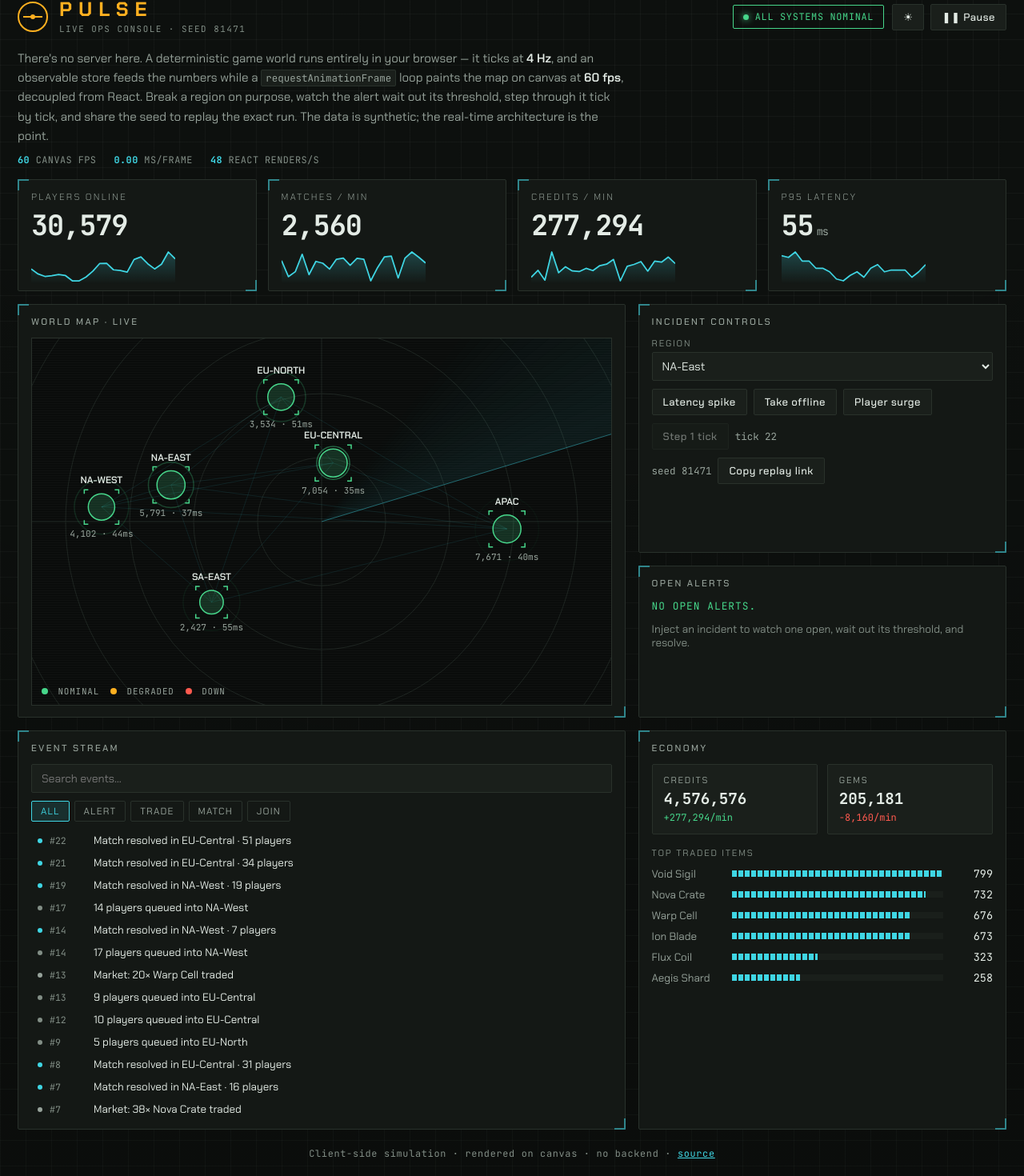
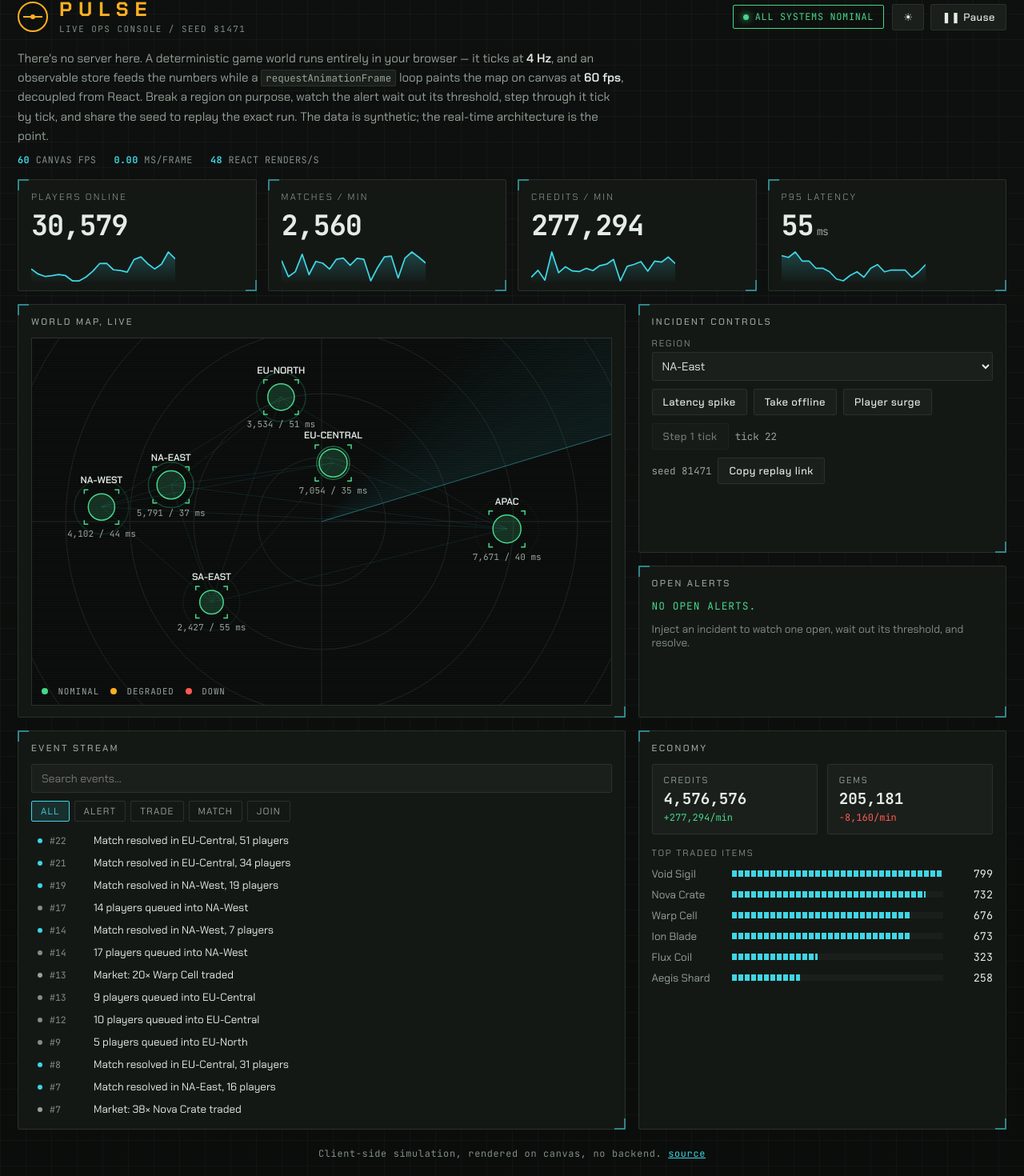
Before and after one commit to Yeezy2277/live-ops-console, a React (Vite) app: page / in a window 1280 px wide. Shown: the part 22-1492 px from the top of the page at 80% size. Built offline with nearby package versions, Linux system fonts and the light colour scheme.

Commit message:
fix(copy): plain separators instead of middle dots
The dot-separated pattern in titles, labels, footers and READMEs reads as generated text; commas, slashes and plain sentences replace it.

```diff
--- a/index.html
+++ b/index.html
@@ -74,7 +74,7 @@
           <a href="https://github.com/Yeezy2277/live-ops-console" style="color: #3fd6e4"
             >Source code</a
           >
-          &nbsp;·&nbsp;
+          &nbsp;/&nbsp;
           <a href="https://vitaliipopov.dev" style="color: #3fd6e4">Portfolio</a>
         </p>
         <p style="margin: 0; color: #5f6a63; font-size: 0.85rem; font-family: 'JetBrains Mono', monospace; text-transform: uppercase; letter-spacing: 0.1em">
--- a/src/App.tsx
+++ b/src/App.tsx
@@ -30,7 +30,7 @@ export default function App() {
       <MetricsRow />
       <div className="grid">
         <section className="panel panel--map" aria-labelledby="p-map">
-          <h2 className="panel__title" id="p-map">World map · live</h2>
+          <h2 className="panel__title" id="p-map">World map, live</h2>
           <ErrorBoundary area="world map">
             <WorldMap />
           </ErrorBoundary>
@@ -54,7 +54,7 @@ export default function App() {
       </div>
       </main>
       <footer className="foot">
-        Client-side simulation · rendered on canvas · no backend ·{" "}
+        Client-side simulation, rendered on canvas, no backend.{" "}
         <a href="https://github.com/Yeezy2277/live-ops-console">source</a>
       </footer>
     </div>
--- a/src/components/AlertsPanel.tsx
+++ b/src/components/AlertsPanel.tsx
@@ -28,7 +28,7 @@ function List({ alerts, now }: { alerts: ReturnType<typeof store.alerts.active>;
         <li key={a.id} className={`alert alert--${a.severity}${a.acknowledged ? " alert--ack" : ""}`}>
           <span className="alert__sev">{a.severity}</span>
           <span className="alert__what">
-            {a.label} · {a.region}
+            {a.label}, {a.region}
           </span>
           <span className="alert__age">{Math.max(0, Math.round((now - a.openedAtTick) / TICKS_PER_SEC))}s</span>
           {a.acknowledged ? (
--- a/src/components/Header.tsx
+++ b/src/components/Header.tsx
@@ -32,7 +32,7 @@ export function Header() {
         <span className="hdr__logo" aria-hidden="true" />
         <div>
           <h1 className="hdr__title">Pulse</h1>
-          <div className="hdr__sub">Live ops console · seed {store.seed}</div>
+          <div className="hdr__sub">Live ops console / seed {store.seed}</div>
         </div>
       </div>
 
--- a/src/components/WorldMap.tsx
+++ b/src/components/WorldMap.tsx
@@ -151,7 +151,7 @@ export function WorldMap() {
         if (w >= 520) {
           ctx.fillStyle = p.muted;
           ctx.font = `11px ${FONT_MONO}`;
-          ctx.fillText(`${r.players.toLocaleString("en-US")} · ${r.latencyMs}ms`, cx, cy + k + 16);
+          ctx.fillText(`${r.players.toLocaleString("en-US")} / ${r.latencyMs} ms`, cx, cy + k + 16);
         }
       }
 
--- a/src/sim/world.ts
+++ b/src/sim/world.ts
@@ -219,7 +219,7 @@ export class World {
     }
     if (this.rng.chance(0.35)) {
       const r = this.rng.pick(this.regions);
-      this.emit("match", r.name, `Match resolved in ${r.name} · ${this.rng.int(6, 60)} players`, "info");
+      this.emit("match", r.name, `Match resolved in ${r.name}, ${this.rng.int(6, 60)} players`, "info");
     }
 
     this.recompute();
--- a/src/store/store.ts
+++ b/src/store/store.ts
@@ -43,8 +43,8 @@ class Store {
   private advance() {
     this.world.step();
     const { opened, resolved } = this.alerts.evaluate(this.world.tick, this.world.regions);
-    for (const a of opened) this.world.log("alert", a.region, `ALERT ${a.label} · ${a.region}`, a.severity);
-    for (const a of resolved) this.world.log("recover", a.region, `RESOLVED ${a.label} · ${a.region}`, "info");
+    for (const a of opened) this.world.log("alert", a.region, `ALERT ${a.label}, ${a.region}`, a.severity);
+    for (const a of resolved) this.world.log("recover", a.region, `RESOLVED ${a.label}, ${a.region}`, "info");
     this.notify();
   }
 
```
Also changed, not shown: 1 other file (tests, documents, lock files or other folders).
